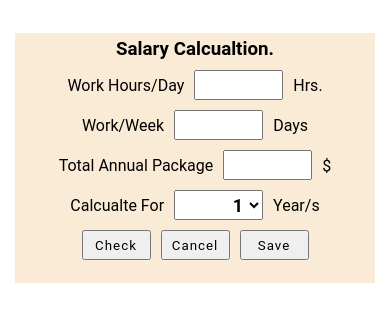
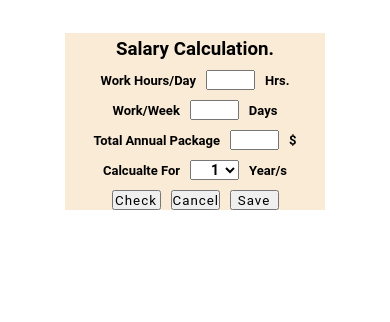
Before and after one commit to chetrajInfo/simpletaxsalarycalc, an Angular app: page / in a window 390 px wide. Shown: the top 322 px of the page. Built offline with nearby package versions, Linux system fonts and the light colour scheme.

Commit message:
addin some code in css and html

```diff
--- a/src/app/app.component.css
+++ b/src/app/app.component.css
@@ -42,4 +42,33 @@ input[type="text"], select{
     font-size: 18px;
     font-weight: bold;
     padding-right:3px;
+    cursor: pointer;
 }
+
+
+/*this is screen in between 599 and 700*/
+/* Styles for screens with a width of 600px or less */
+@media screen and (max-width: 600px) {
+
+    form{
+       height:auto;
+       width:260px;
+    }
+
+    label{
+      font-size: 13px;
+      font-weight: bold;
+    }
+
+    input[type="button"], button{
+        height: 20px;
+        width: 49px;
+    }
+    input[type="text"], select{
+        height: 20px;
+        width: 49px;
+        font-size: 14px;
+        font-weight: bold;
+    }
+
+  }
--- a/src/app/app.component.html
+++ b/src/app/app.component.html
@@ -2,7 +2,7 @@
 <div class="container">
 
 <form autocomplete="off">
-  <h3>Salary Calcualtion.</h3>
+  <h3>Salary Calculation.</h3>
   <div class="form-group">
   <label for="workperday">Work Hours/Day</label>
    <input type="text" id="tx1" class="ctx1" value=""  name="workperday"/>
```
